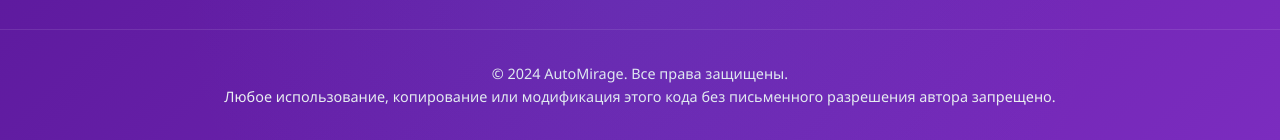
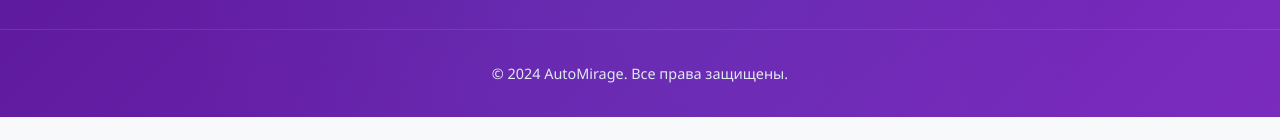
Before and after one commit to FChan72/AutoMirage, a plain HTML site: page index.html in a window 1280 px wide. Shown: the part 3375-3515 px from the top of the page. After the commit the page ends 3492 px from the top, so only its background shows below. Drawn offline with Linux system fonts and the light colour scheme.

Commit message:
index.html

```diff
--- a/index.html
+++ b/index.html
@@ -205,7 +205,6 @@
         </div>
         <div class="footer-bottom">
             <p>&copy; 2024 AutoMirage. Все права защищены.</p>
-            <p>Любое использование, копирование или модификация этого кода без письменного разрешения автора запрещено.</p>
         </div>
         </section>
     </footer>
```
